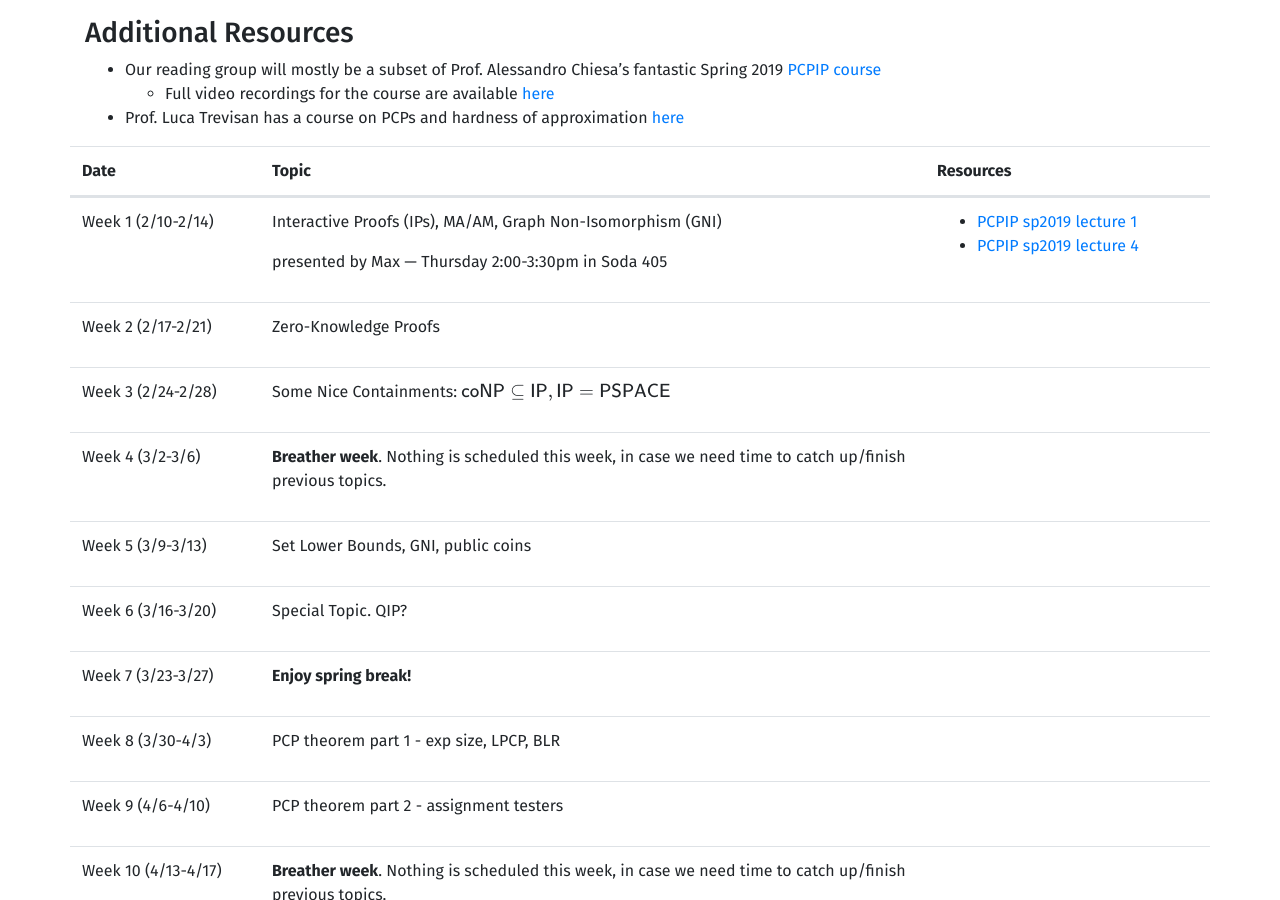
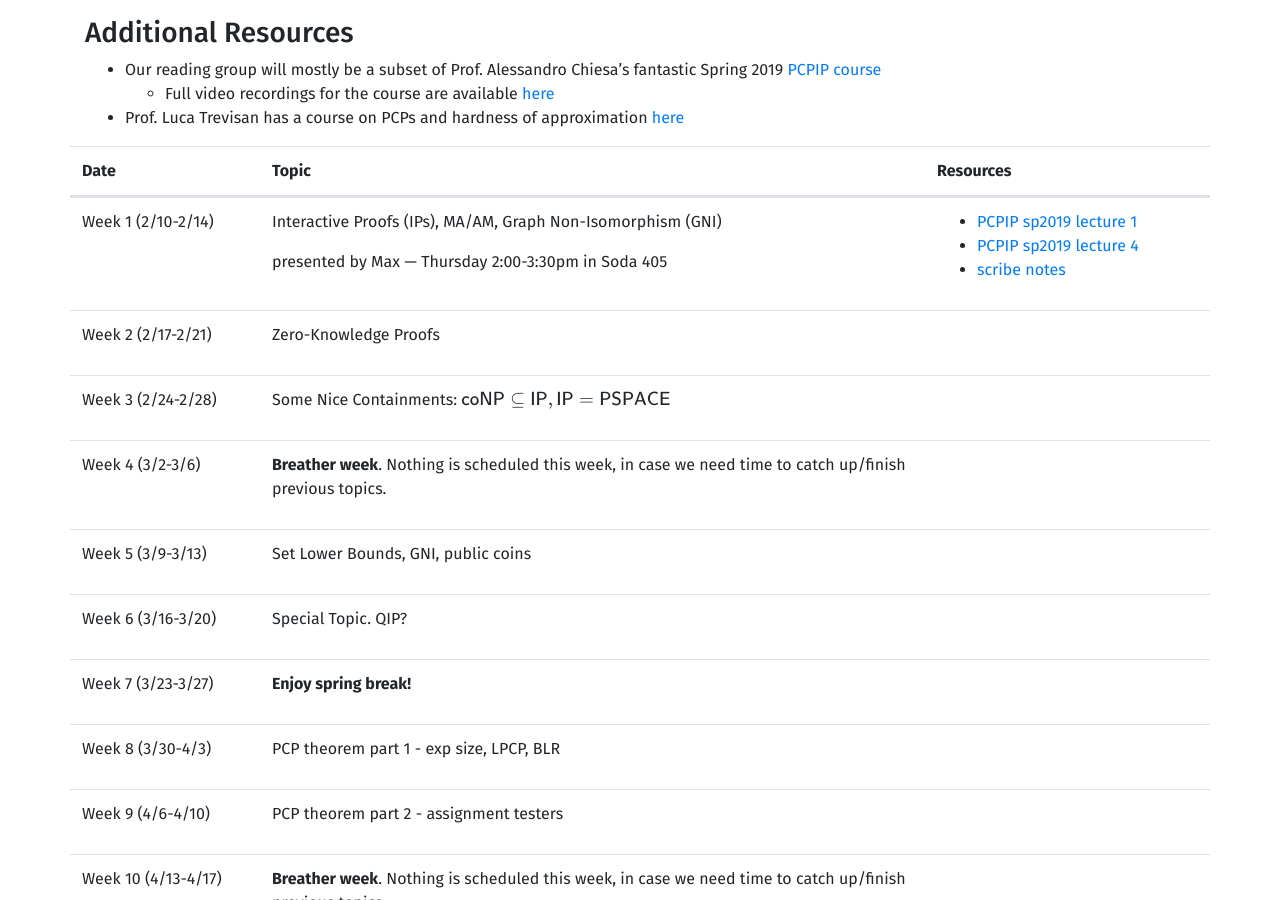
Before and after one commit to ugtcs/ugtcs.github.io, a Jekyll site: the page built from _reading-groups/sp20/pcpip.md, in a window 1280 px wide and 900 px high, scrolled down 506 px. Built offline with Jekyll 4.4.1, drawn with Linux system fonts in a browser that asks for light colours; formulas are drawn with MathJax 3.

Commit message:
pcpip week1 scribe notes

```diff
--- a/_reading-groups/sp20/pcpip.md
+++ b/_reading-groups/sp20/pcpip.md
@@ -17,6 +17,7 @@ weeks:
     resources: |
         - [PCPIP sp2019 lecture 1](https://www.youtube.com/watch?v=-WCvJurvmlM&list=PLkFD6_40KJIyWWtxCPBHwGsrutjvwM5_U&index=2&t=0s)
         - [PCPIP sp2019 lecture 4](https://www.youtube.com/watch?v=Q1K3eOEgxao&list=PLkFD6_40KJIyWWtxCPBHwGsrutjvwM5_U&index=4)
+        - [scribe notes](https://github.com/ugtcs/reading-group-notes/blob/master/pcpip/sp20/week-1.pdf)
   - date: Week 2 (2/17-2/21)
     topic: |
         Zero-Knowledge Proofs
```
